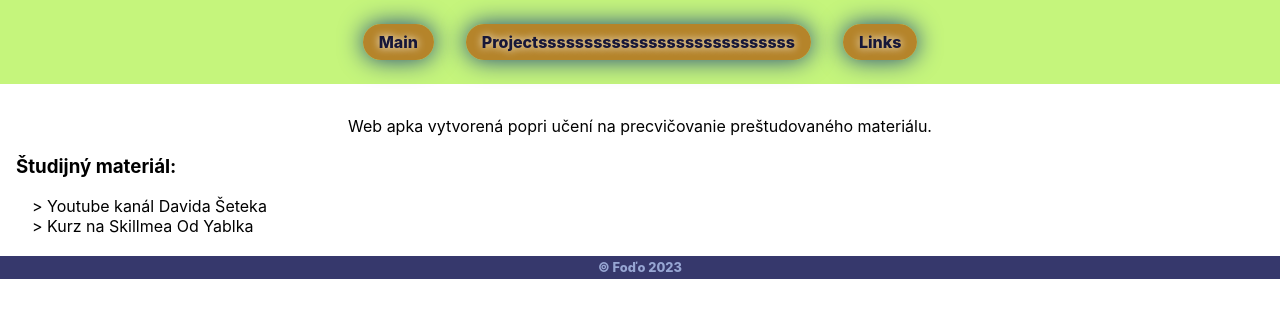
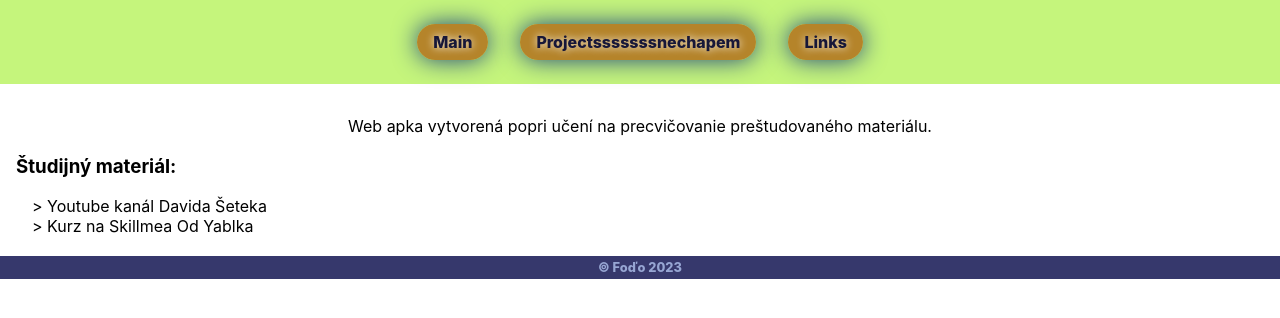
Before and after one commit to FodoFofo/Ucenie, a React (Create React App) app: page / in a window 1280 px wide. Shown: the top 318 px of the page. Built offline with nearby package versions, Linux system fonts and the light colour scheme; the HTML template or start-up script is replaced by a standard one.

Commit message:
Test, nechapem preco to neukazuje zmeny

```diff
--- a/src/components/Navigation.tsx
+++ b/src/components/Navigation.tsx
@@ -11,7 +11,7 @@ const Navigation = () => {
         Main
       </NavLink>
       <NavLink className="nav-link" to="/projects">
-        Projectssssssssssssssssssssssssssss
+        Projectsssssssnechapem
       </NavLink>
       <NavLink className="nav-link" to="/links">
         Links
```
